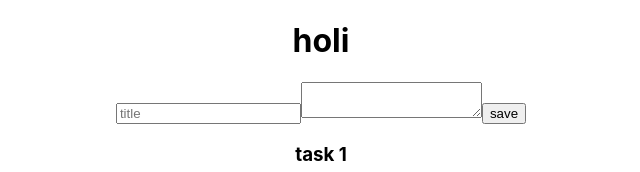
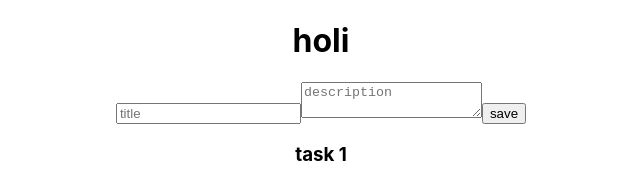
Before and after one commit to juf468/Mi-Trello, a React (Create React App) app: page / in a window 1280 px wide. Shown: the top 172 px of the page, without its empty margins (319-959 px from the left). Built offline with nearby package versions, Linux system fonts and the light colour scheme.

Commit message:
feact TaskForm

```diff
--- a/src/components/TaskForm.js
+++ b/src/components/TaskForm.js
@@ -8,13 +8,19 @@ const TaskForm = ( ) =>{
         description: ''
     })
  const handleChange =(event)=>{
-    console.log(event.target.name, event.target.value)
-
+   setTask ({
+    ...task,
+    [event.target.name]:event.target.value
+   })
+ }
+ const handleSubmit =(event)=>{
+    event.preventDefault()
+    console.log(task)
  }
 return (
-<form>
+<form onSubmit={handleSubmit}>
     <input name="title" type="text" placeholder="title" onChange={handleChange}/>
-    <textarea name="description" placeholder="description" onChange={handleChange}> </textarea>
+    <textarea name="description" placeholder="description" onChange={handleChange} value={task.description}> </textarea>
     <button> save </button>
 </form>
 )
```
